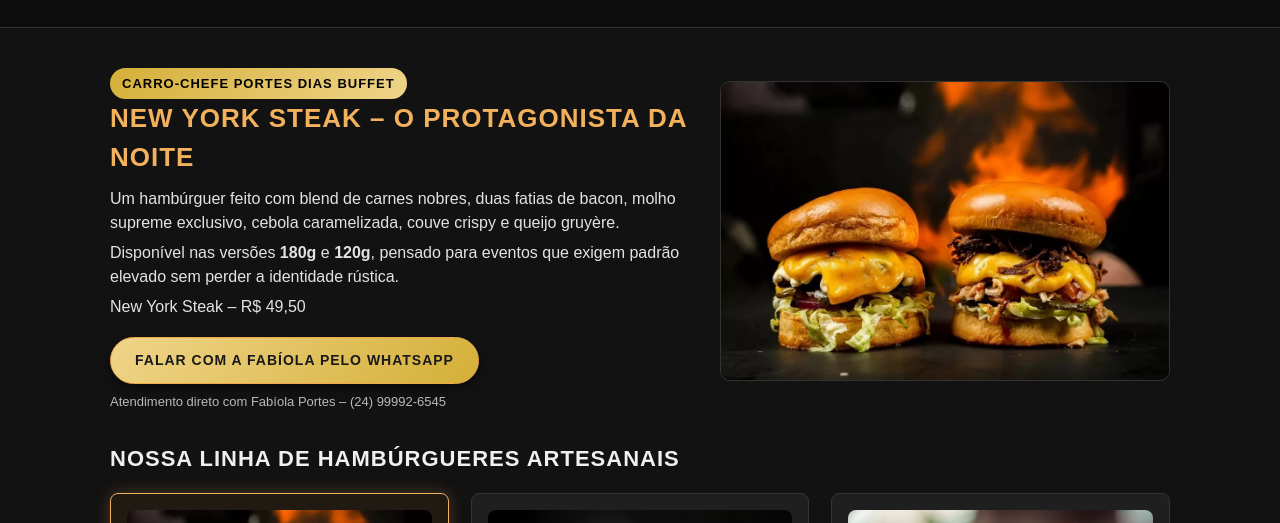
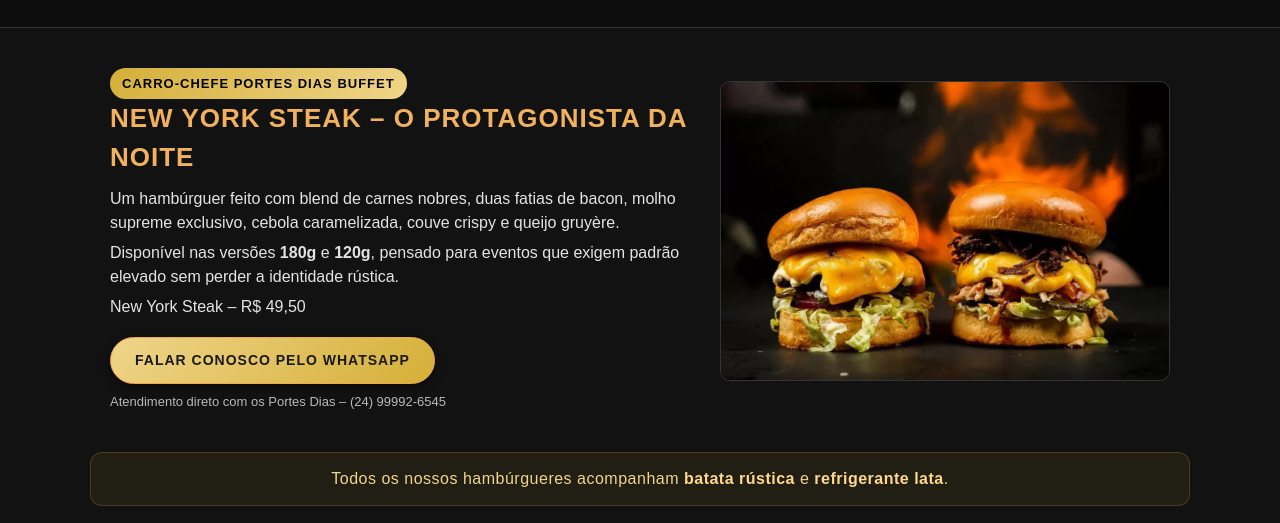
Before and after one commit to jportesdias/main, a plain HTML site: page hamburgueres.html in a window 1280 px wide. Shown: the part 250-773 px from the top of the page. Drawn offline with Linux system fonts and the light colour scheme.

Commit message:
Add files via upload

```diff
--- a/hamburgueres.html
+++ b/hamburgueres.html
@@ -456,6 +456,24 @@
         font-size: 28px;
       }
     }
+
+	.burger-includes {
+    max-width: 1100px;
+    margin: 30px auto 0;
+    padding: 14px 20px;
+    text-align: center;
+    font-size: 16px;
+    color: #f0d58a;
+    background: rgba(212, 175, 55, 0.08);
+    border: 1px solid rgba(212, 175, 55, 0.22);
+    border-radius: 12px;
+    letter-spacing: 0.5px;
+}
+.burger-includes strong {
+    color: #ffd88e;
+    font-weight: 700;
+}
+
   </style>
 </head>
 
@@ -482,7 +500,6 @@
     </nav>
   </div>
 </header>
-
 <section class="page-header">
   <h1>Hambúrgueres Artesanais</h1>
   <p>Uma seleção rústica, de alto nível, criada para surpreender seus convidados.</p>
@@ -510,10 +527,10 @@
         target="_blank"
         rel="noopener noreferrer"
       >
-        Falar com a Fabíola pelo WhatsApp
+        Falar conosco pelo WhatsApp
       </a>
       <div class="hero-note">
-        Atendimento direto com Fabíola Portes – (24) 99992-6545
+        Atendimento direto com os Portes Dias – (24) 99992-6545
       </div>
     </div>
   </div>
@@ -522,6 +539,12 @@
     <img src="new_york_steak.jpg" alt="Hambúrguer New York Steak – Portes Dias Buffet">
   </div>
 </section>
+
+<!-- FRASE DE DESTAQUE GLOBAL -->
+<div class="burger-includes">
+    Todos os nossos hambúrgueres acompanham <strong>batata rústica</strong> e <strong>refrigerante lata</strong>.
+</div>
+
 
 <section class="section">
   <h3 class="section-title">Nossa linha de hambúrgueres artesanais</h3>
@@ -639,7 +662,7 @@
   <div class="popup-content">
     <h4>Quer falar agora pelo WhatsApp?</h4>
     <p>
-      Posso te colocar em contato direto com a Fabíola Portes para tirar dúvidas
+      Posso te colocar em contato direto para tirar suas dúvidas
       e montar o cardápio ideal para o seu evento.
     </p>
     <div class="popup-buttons">
```
